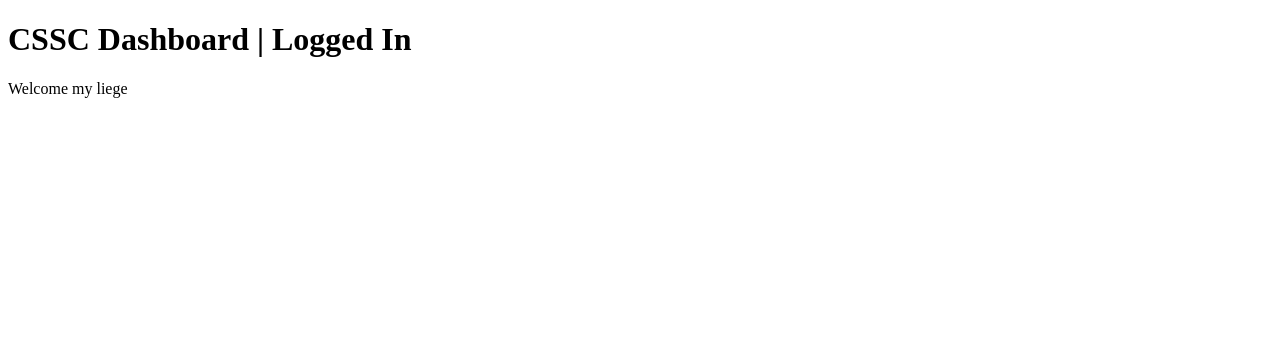
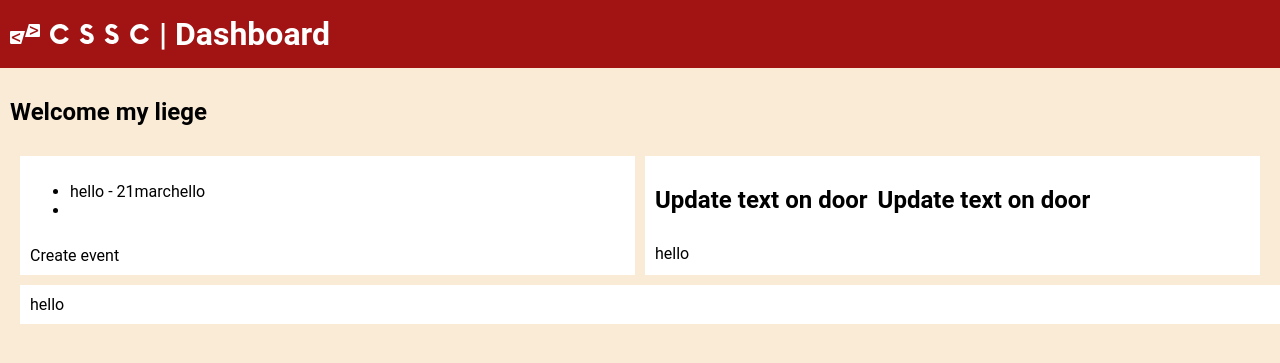
Before and after one commit to csscuwa/cssc-dashboard, a Flask app: page /dashboard in a window 1280 px wide. Shown: the top 363 px of the page. Run offline with Flask 3, Linux system fonts and the light colour scheme; the visitor is signed in with stand-in values (Sample User, id 1).

Commit message:
Update Visuals

```diff
--- a/cssc-dashboard/app.py
+++ b/cssc-dashboard/app.py
@@ -5,12 +5,11 @@ from flask import request
 import secrets
 
 import os
+import json
 
 import dotenv
 
 dotenv.load_dotenv()
-
-
 
 
 app = flask.Flask(__name__)
@@ -18,8 +17,14 @@ app.secret_key = os.getenv('SECRET_KEY')
 
 password = os.getenv('PASSWORD')
 
+
+with app.open_resource('static/events.json') as f:
+    data = json.load(f)
+
+
+
 @app.route('/authenticate', methods=['POST'])
-def hellp_world():
+def authenticate():
     data = request.form.get('password')
 
     if data == password:
@@ -31,10 +36,18 @@ def hellp_world():
 def dashboard():
     if not session.get('logged_in'):
         return flask.redirect(flask.url_for('login'))
-    return flask.render_template('dashboard.html')
+    return flask.render_template('dashboard.html', )
+
+@app.route('/api/get_events')
+def get_events():
+    if not session.get('logged_in'):
+        return flask.redirect(flask.url_for('login'))
+    print(data)
+    return flask.jsonify(data)
+
 
 @app.route('/')
 def login():
     if session.get('logged_in'):
         return flask.redirect(flask.url_for('dashboard'))
-    return flask.render_template('index.html')
+    return flask.render_template('login.html')
--- /dev/null
+++ b/cssc-dashboard/static/events.js
@@ -0,0 +1,15 @@
+var url = "http://127.0.0.1:5000"
+let events = []
+
+
+function get_event_json() {
+    fetch(url + "/api/get_events")
+    .then(res => res.json())
+    .then((out) => {
+        console.log(out);
+        Array.from(out).forEach(b => events.push(b));
+
+    }).catch(err => console.error(err));
+
+    // console.log(events);
+}
--- /dev/null
+++ b/cssc-dashboard/static/events.json
@@ -0,0 +1,4 @@
+{
+  "01": {"name": "cool", "date": "cool"},
+  "02": {"name": "hatsune miku", "date":  "hastsune miku"}
+}
--- /dev/null
+++ b/cssc-dashboard/static/style.css
@@ -0,0 +1,79 @@
+.header {
+    display: flex;
+    flex-direction: row;
+    gap: 10px;
+
+    margin: 0;
+    align-items: center;
+    padding: 10px;
+    padding-bottom: 15px;
+    padding-top: 15px;
+    color: white;
+        /*font-size: 15px;*/
+    background: #A21313;
+
+    img {
+        height: 20px;
+        object-fit: cover;
+    }
+
+    h1 {
+        margin: 0;
+    }
+}
+
+body {
+    font-family: Roboto, sans-serif;
+    margin: 0;
+    padding: 0;
+    background: antiquewhite;
+}
+
+.body_container {
+    padding: 10px;
+}
+
+.container {
+    padding: 10px;
+    display: flex;
+    flex-direction: column;
+    gap: 10px;
+}
+
+.row_container {
+    display: flex;
+    flex-direction: row;
+    gap: 10px;
+}
+
+.col_container {
+    display: flex;
+    flex-direction: column;
+    gap: 10px;
+    width: 100%;
+    background: white;
+    padding: 10px;
+}
+
+.event {
+    display: flex;
+    flex-direction: row;
+}
+
+.events {
+
+}
+
+/* Small devices (portrait tablets and large phones, 600px and up) */
+/*@media only screen and (max-width: 768px) {*/
+
+/*}*/
+
+/*!* Medium devices (landscape tablets, 768px and up) *!*/
+/*@media only screen and (min-width: 768px) {...}*/
+
+/*!* Large devices (laptops/desktops, 992px and up) *!*/
+/*@media only screen and (min-width: 992px) {...}*/
+
+/*!* Extra large devices (large laptops and desktops, 1200px and up) *!*/
+/*@media only screen and (min-width: 1200px) {...}*/
--- a/cssc-dashboard/templates/dashboard.html
+++ b/cssc-dashboard/templates/dashboard.html
@@ -3,11 +3,64 @@
 <head>
     <meta charset="UTF-8">
     <title>Dashboard</title>
+    <meta name="viewport" content="width=device-width,initial-scale=1"/>
+    <link rel="stylesheet" href="../static/style.css">
+    <script type="text/javascript" src="/static/events.js"></script>
+
+<!--&lt;!&ndash;    Scripts&ndash;&gt;-->
+<!--    <script type="text/javascript">-->
+<!--        var epic = get_event_json()-->
+
+<!--        console.log(epic)-->
+<!--    </script>-->
+
 </head>
 <body>
-<h1>CSSC Dashboard | Logged In</h1>
+<div class="header">
+    <img src="../static/imgs/cssc_logo.svg" alt="" class="logoimg">
+    <img src="../static/imgs/cssc_text.svg" alt="" class="textimg">
+    <h1> | Dashboard</h1>
 
-<a>Welcome my liege</a>
+</div>
+<div class="body_container">
+<h2>Welcome my liege</h2>
+<div class="container">
+
+    <div class="row_container">
+        <div class="col_container">
+            <div class="events">
+                <ul>
+                    <div class="event">
+                        <li>hello - 21marc</li>
+                        hello
+                    </div>
+                    <li></li>
+                </ul>
+            </div>
+            <div>
+                Create event
+            </div>
+        </div>
+
+        <div class="col_container">
+            <div class="row_container">
+                <h2>Update text on door</h2>
+                <h2>Update text on door</h2>
+            </div>
+            <div>
+                hello
+            </div>
+        </div>
+    </div>
+
+    <div class="rows_container">
+        <div class="col_container">
+            hello
+        </div>
+    </div>
+
+</div>
+</div>
 
 </body>
 </html>
```
Also changed, not shown: cssc-dashboard/setup.py (deleted, +0 -7 lines), cssc-dashboard/templates/index.html (deleted, +0 -20 lines), cssc-dashboard/templates/login.html (added, +28 -0 lines), cssc-dashboard/static/imgs/4-1.png (added), cssc-dashboard/static/imgs/436452276_1076990743390435_6451512500569877344_n.jpg (added), cssc-dashboard/static/imgs/440968102_233421026529993_5947156839027937010_n.jpg (added), cssc-dashboard/static/imgs/442678319_781306383978912_3303813529374539730_n.jpg (added), cssc-dashboard/static/imgs/454398839_3888965018058364_5013182144992291720_n.jpg (added), cssc-dashboard/static/imgs/465189728_499040156616617_2864461606455008889_n.jpg (added), cssc-dashboard/static/imgs/Hatsune-Miku-Transparent-Background.png (added), cssc-dashboard/static/imgs/cssc_logo.svg (added), cssc-dashboard/static/imgs/cssc_text.svg (added).
